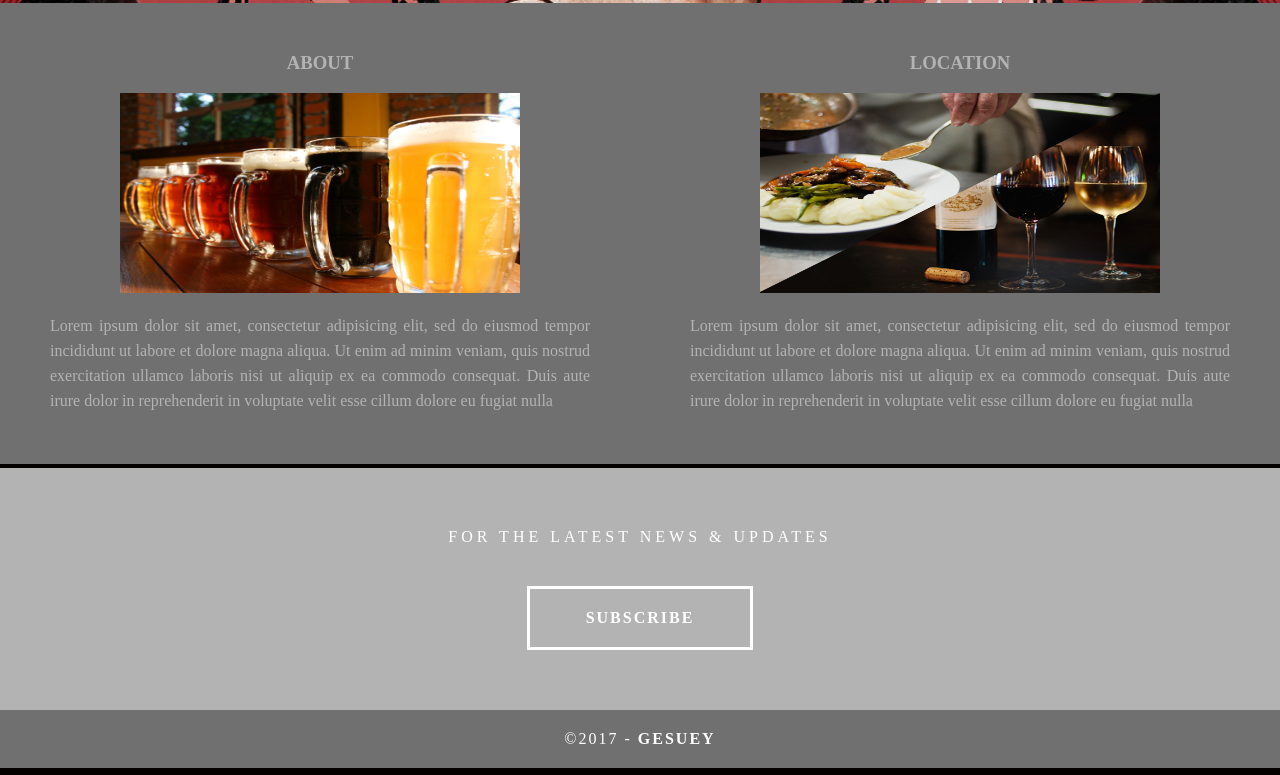
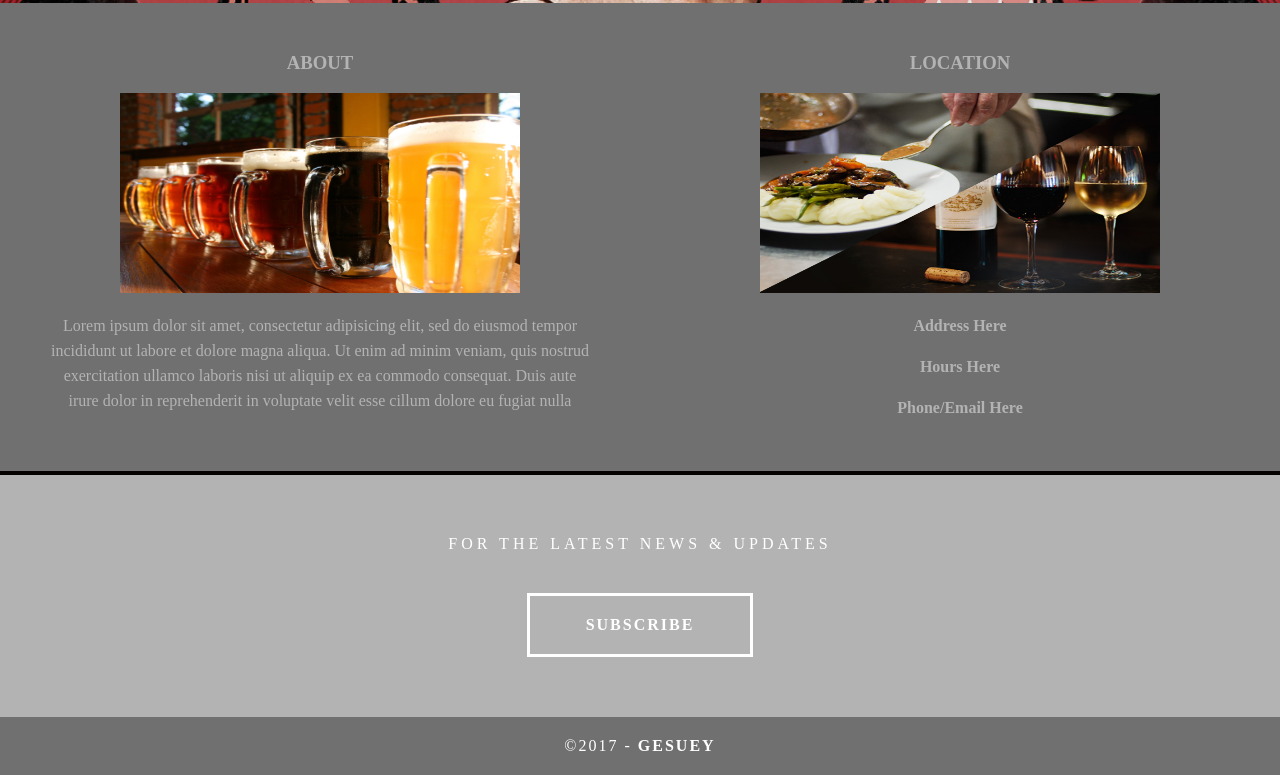
Before and after one commit to michael-pittman/WillingdonBeauty, a plain HTML site: page index.html in a window 1280 px wide. Shown: the part 1333-2108 px from the top of the page. Drawn offline with Linux system fonts and the light colour scheme.

Commit message:
location info p's

```diff
--- a/css/singlePageTemplate.css
+++ b/css/singlePageTemplate.css
@@ -261,6 +261,9 @@ footer {
 .hidden {
 	display: none;
 }
+footer .footer_column p {
+	text-align: center;
+}
 
 /* Mobile */
 @media (max-width: 320px) {
--- a/index.html
+++ b/index.html
@@ -84,7 +84,9 @@
     <article class="footer_column">
       <h3>LOCATION</h3>
       <img src="images/WINE.jpg" alt="" width="400" height="200" class="cards"/>
-      <p>Lorem ipsum dolor sit amet, consectetur adipisicing elit, sed do eiusmod tempor incididunt ut labore et dolore magna aliqua. Ut enim ad minim veniam, quis nostrud exercitation ullamco laboris nisi ut aliquip ex ea commodo consequat. Duis aute irure dolor in reprehenderit in voluptate velit esse cillum dolore eu fugiat nulla </p>
+      <p><strong>Address Here </strong></p>
+      <p><strong>Hours Here</strong></p>
+      <p><strong>Phone/Email Here</strong></p>
     </article>
   </footer>
   <!-- Footer Section -->
```
